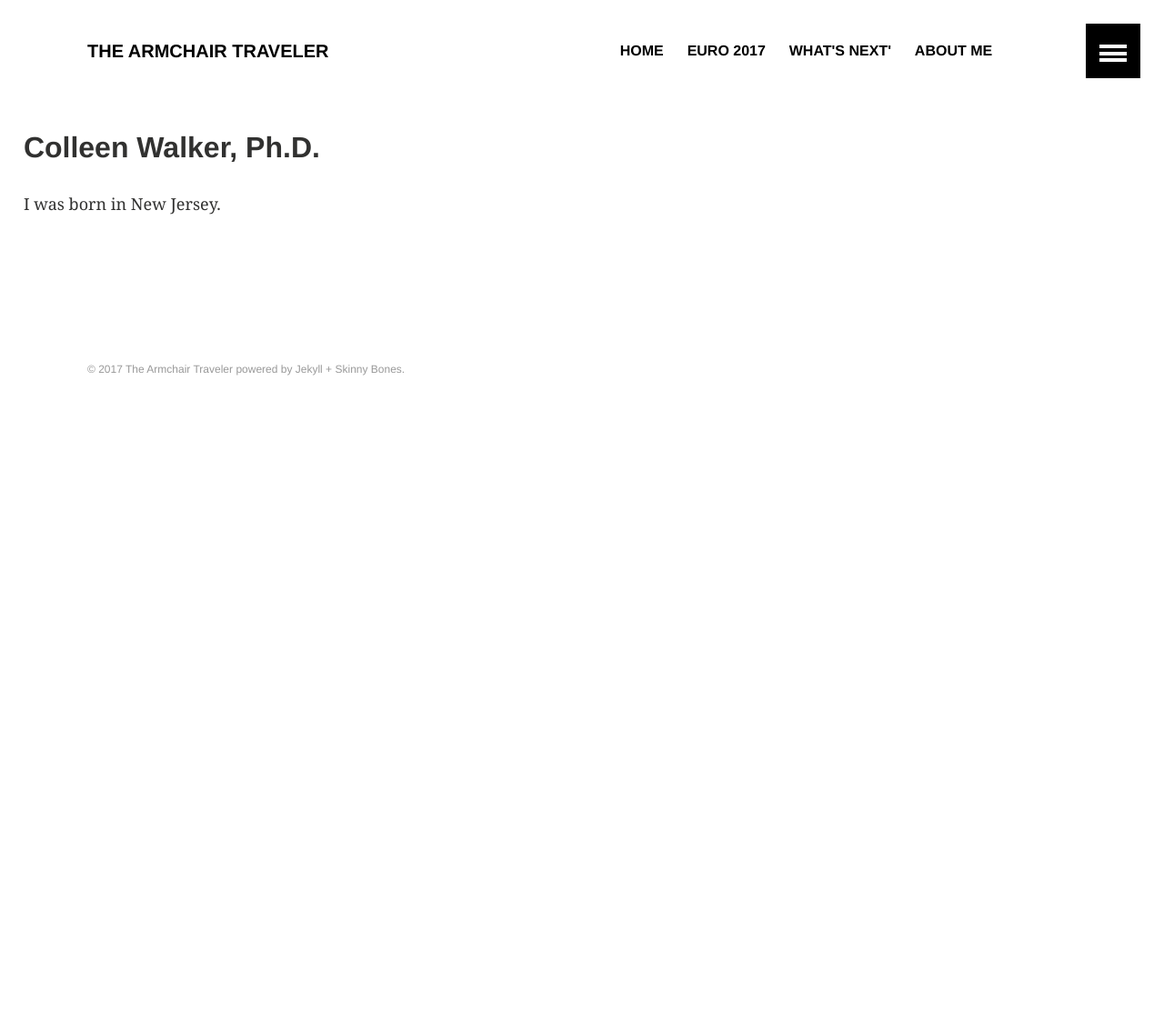
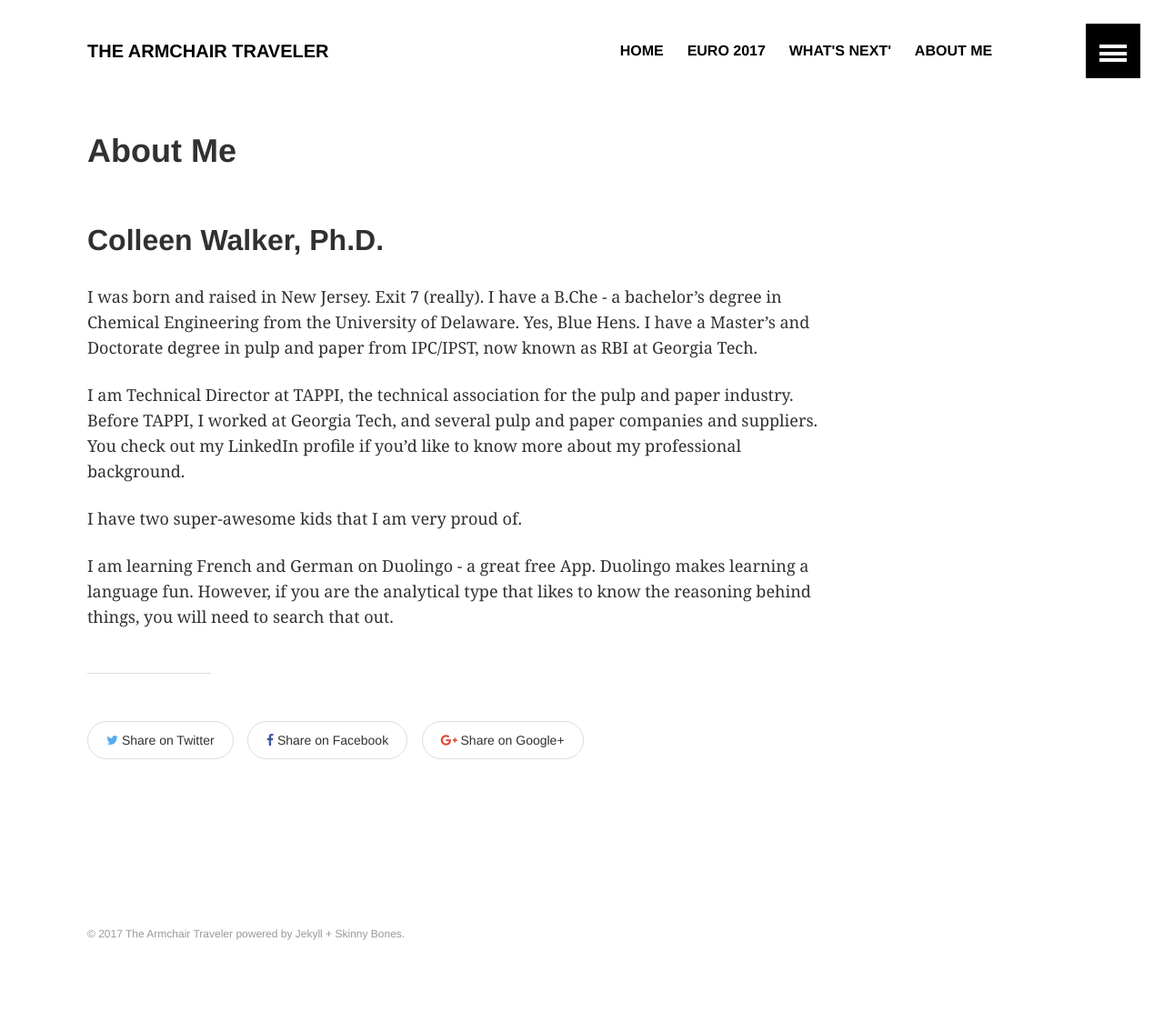
Before and after one commit to colleencwalker/colleencwalker.github.io, a Jekyll site: the page built from about.md, in a window 1280 px wide. Shown: the whole page at 91% size. Built offline with Jekyll 4.4.1, drawn with Linux system fonts in a browser that asks for light colours; before the commit the page ends 900 px from its top, so only the background shows below that.

Commit message:
about me

```diff
--- a/about.md
+++ b/about.md
@@ -1,8 +1,14 @@
 ---
-layout: default
+layout: article
 title: About Me
 permalink: /about/
 ---
 Colleen Walker, Ph.D.
 ---------------------
-I was born in New Jersey.
+I was born and raised in New Jersey.  Exit 7 (really).  I have a B.Che - a bachelor's degree in Chemical Engineering from the University of Delaware.  Yes, Blue Hens.  I have a Master's and Doctorate degree in pulp and paper from IPC/IPST, now known as RBI at Georgia Tech.
+
+I am Technical Director at TAPPI, the technical association for the pulp and paper industry.  Before TAPPI, I worked at Georgia Tech, and several pulp and paper companies and suppliers.  You check out my LinkedIn profile if you'd like to know more about my professional background.
+
+I have two super-awesome kids that I am very proud of.
+
+I am learning French and German on Duolingo - a great free App.  Duolingo makes learning a language fun.  However, if you are the analytical type that likes to know the reasoning behind things, you will need to search that out.
```
